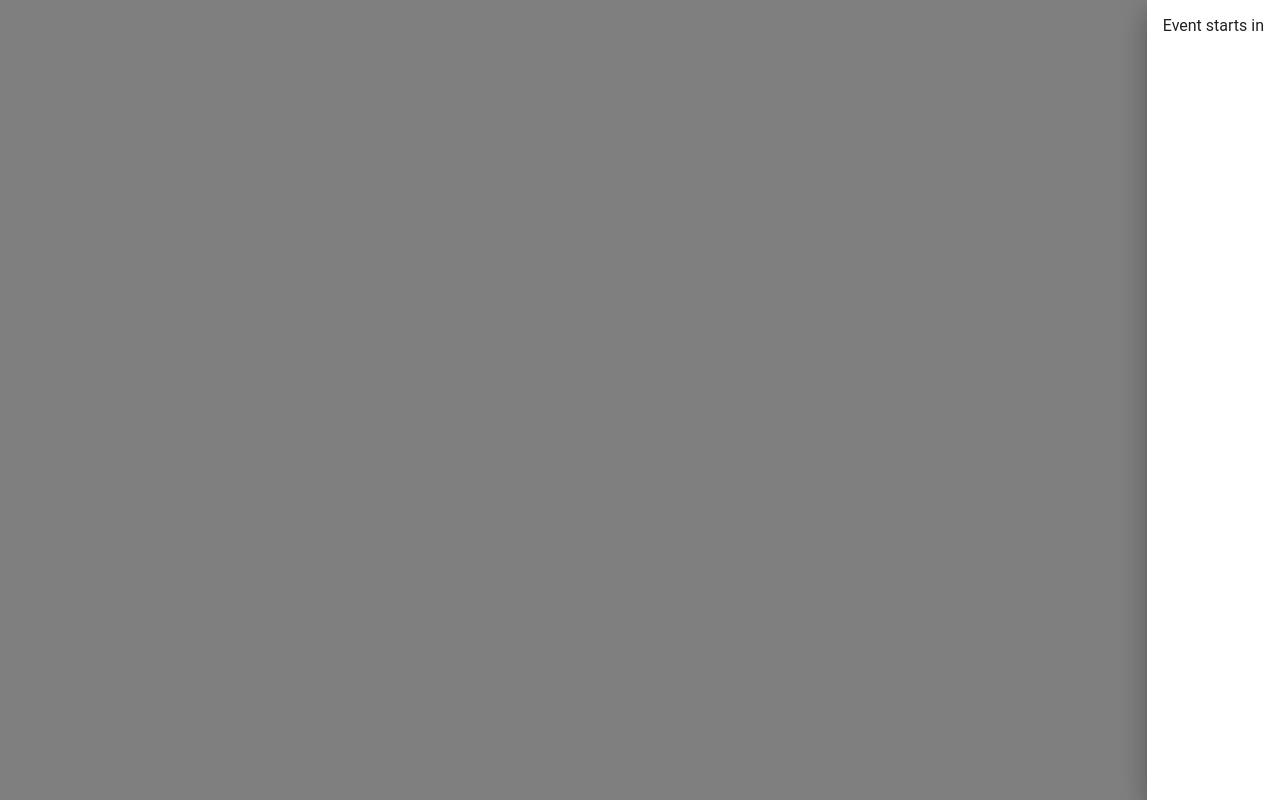
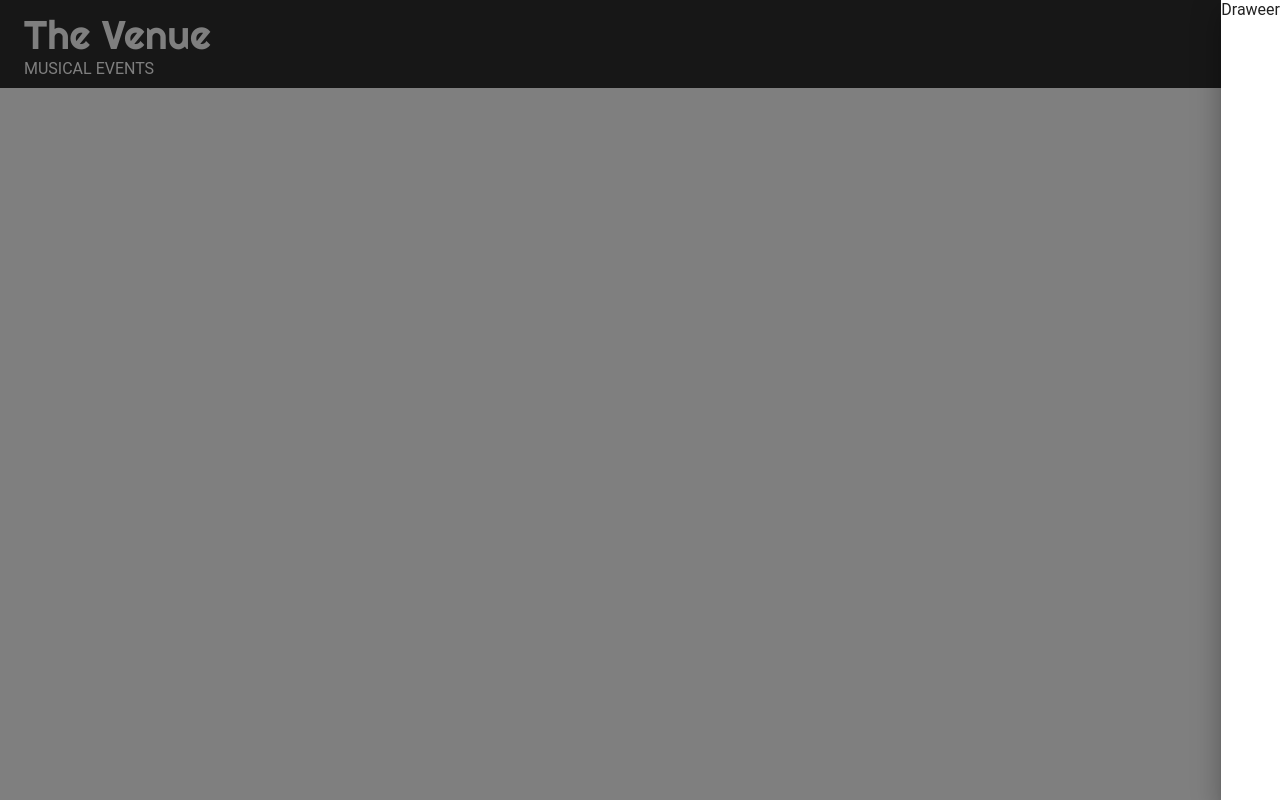
Before and after one commit to anuragmy/react-show, a React (Create React App) app: page / in a window 1280 px wide. Both pictures are taken after a click on the button "Menu". Built offline with nearby package versions, Linux system fonts and the light colour scheme; the HTML template or start-up script is replaced by a standard one.

Commit message:
side drawer added

```diff
--- a/public/index.html
+++ b/public/index.html
@@ -2,13 +2,14 @@
 <html lang="en">
   <head>
     <meta charset="utf-8" />
+
     <meta name="viewport" content="width=device-width, initial-scale=1" />
     <link
       href="https://fonts.googleapis.com/css?family=Righteous"
       rel="stylesheet"
     />
-    <link rel="shortcut icon" href="%PUBLIC_URL%/favicon.ico" />
-    <title>Ariana Grnade</title>
+    <link rel="shortcut icon" href="./fav.png" />
+    <title>The Venue</title>
   </head>
   <body>
     <div id="root"></div>
--- a/src/components/headerandfooter/Header.js
+++ b/src/components/headerandfooter/Header.js
@@ -1,28 +1,10 @@
 import React, { Component } from "react";
-
-import AppBar from "@material-ui/core/AppBar";
-import Toolbar from "@material-ui/core/Toolbar";
-import MenuIcon from "@material-ui/icons/Menu";
-import IconButton from "@material-ui/core/IconButton";
-
+import { AppBar, Toolbar, MenuItem, IconButton } from "@material-ui/core";
 import SideDrawer from "./SideDrawer";
 
-class Header extends Component {
+export default class Header extends Component {
   state = {
-    drawerOpen: false,
-    headerShow: false
-  };
-
-  handleScroll = () => {
-    if (window.scrollY > 0) {
-      this.setState({
-        headerShow: true
-      });
-    } else {
-      this.setState({
-        headerShow: false
-      });
-    }
+    drawerOpen: false
   };
 
   toggleDrawer = value => {
@@ -33,36 +15,34 @@ class Header extends Component {
 
   render() {
     return (
+      <div>
         <AppBar
           position="fixed"
           style={{
-          backgroundColor: this.state.headerShow ? "#2f2f2f" : "transparent",
-          boxShadow: "none",
-          padding: "10px 0px"
+            backgroundColor: "#2f2f2f",
+            padding: "10px 0",
+            boxShadow: "none"
           }}
         >
           <Toolbar>
             <div className="header_logo">
               <div className="font_righteous header_logo_venue">The Venue</div>
-            <div className="header_logo_title">Musical Event</div>
+              <div className="header_logo_title">Musical Events</div>
             </div>
-
             <IconButton
               aria-label="Menu"
               color="inherit"
               onClick={() => this.toggleDrawer(true)}
             >
-            <MenuIcon />
+              <MenuItem />
             </IconButton>
-
             <SideDrawer
               open={this.state.drawerOpen}
-            onClose={value => this.toggleDrawer(value)}
+              onClose={value => this.toggleDrawer(true)}
             />
           </Toolbar>
         </AppBar>
+      </div>
     );
   }
 }
-
-export default Header;
--- a/src/components/headerandfooter/SideDrawer.js
+++ b/src/components/headerandfooter/SideDrawer.js
@@ -1,8 +1,5 @@
 import React from "react";
-
-import Drawer from "@material-ui/core/Drawer";
-import List from "@material-ui/core/List";
-import ListItem from "@material-ui/core/ListItem";
+import { Drawer, ListItem, List } from "@material-ui/core";
 
 const SideDrawer = props => {
   return (
@@ -11,11 +8,7 @@ const SideDrawer = props => {
       open={props.open}
       onClose={() => props.onClose(false)}
     >
-      <List component="nav">
-        <ListItem button onClick={() => console.log("featured")}>
-          Event starts in
-        </ListItem>
-      </List>
+      Draweer
     </Drawer>
   );
 };
```
Also changed, not shown: public/fav.png (added), 1 other file (tests, documents, lock files or other folders). Lines whose indentation alone changed are shown as unchanged.
